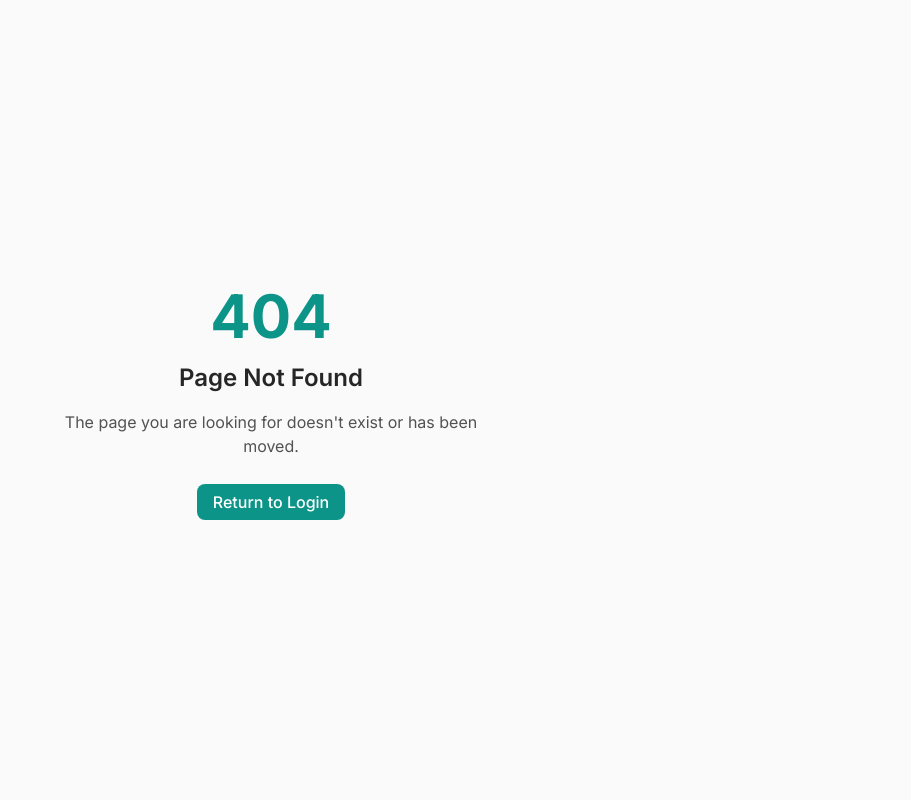
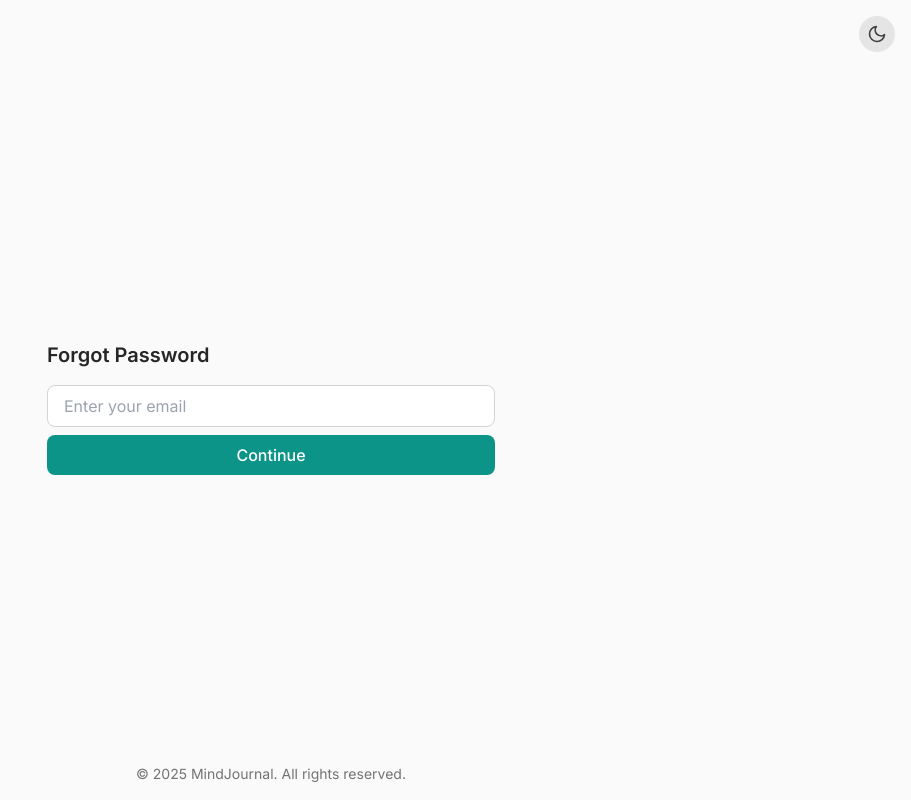
Before and after one commit to utkhere797/MindJournal, a React (Vite) app: page /forgot-password in a window 1280 px wide. Before the commit this address had no page. Shown: the whole page, without its empty margins (369-1280 px from the left). Built offline with nearby package versions, Linux system fonts and the light colour scheme; a web font is replaced by a local one.

Commit message:
Added forgot password flow

```diff
--- a/src/App.jsx
+++ b/src/App.jsx
@@ -19,6 +19,8 @@ import Settings from './pages/Settings'
 import Login from './pages/Login'
 import Register from './pages/Register'
 import NotFound from './pages/NotFound'
+import ForgotPassword from './pages/ForgotPassword'
+import ResetPassword from './pages/ResetPassword'
 const ProtectedRoute = ({ children }) => {
   const { user } = useAuth()
 
@@ -46,6 +48,8 @@ function App() {
       <Route path="/" element={<AuthLayout />}>
         <Route path="login" element={<Login />} />
         <Route path="register" element={<Register />} />
+        <Route path="forgot-password" element={<ForgotPassword/>}/>
+        <Route path="reset-password" element={<ResetPassword/>}/>
       </Route>
 
       {/* Protected routes */}
--- /dev/null
+++ b/src/pages/ForgotPassword.jsx
@@ -0,0 +1,43 @@
+import { useState } from "react";
+import { useNavigate } from "react-router-dom";
+
+const ForgotPassword = () => {
+  const [email, setEmail] = useState("");
+  const [error, setError] = useState("");
+  const navigate = useNavigate();
+
+  const handleSubmit = (e) => {
+    e.preventDefault();
+
+    const storedUsers = JSON.parse(localStorage.getItem("users")) || [];
+    const userExists = storedUsers.find((u) => u.email === email);
+
+    if (userExists) {
+      navigate(`/reset-password?email=${encodeURIComponent(email)}`);
+    } else {
+      setError("Email not found. Please check again.");
+    }
+  };
+
+  return (
+    <div>
+      <h2 className="text-xl font-semibold mb-4">Forgot Password</h2>
+      <form onSubmit={handleSubmit}>
+        <input
+          type="email"
+          placeholder="Enter your email"
+          className="input w-full mb-2"
+          value={email}
+          onChange={(e) => setEmail(e.target.value)}
+          required
+        />
+        {error && <p className="text-red-500 text-sm">{error}</p>}
+        <button type="submit" className="btn btn-primary w-full">
+          Continue
+        </button>
+      </form>
+    </div>
+  );
+};
+
+export default ForgotPassword;
--- a/src/pages/Login.jsx
+++ b/src/pages/Login.jsx
@@ -28,8 +28,12 @@ const Login = () => {
   return (
     <div className="card p-6 w-full animate-fadeIn">
       <div className="text-center mb-6">
-        <h1 className="text-2xl font-bold text-neutral-900 dark:text-white mb-2">Welcome Back</h1>
-        <p className="text-neutral-600 dark:text-neutral-400">Sign in to your MindJournal account</p>
+        <h1 className="text-2xl font-bold text-neutral-900 dark:text-white mb-2">
+          Welcome Back
+        </h1>
+        <p className="text-neutral-600 dark:text-neutral-400">
+          Sign in to your MindJournal account
+        </p>
       </div>
 
       {error && (
@@ -40,7 +44,10 @@ const Login = () => {
 
       <form onSubmit={handleSubmit} className="space-y-4">
         <div>
-          <label htmlFor="email" className="block text-sm font-medium text-neutral-700 dark:text-neutral-300 mb-1">
+          <label
+            htmlFor="email"
+            className="block text-sm font-medium text-neutral-700 dark:text-neutral-300 mb-1"
+          >
             Email
           </label>
           <div className="relative">
@@ -60,7 +67,10 @@ const Login = () => {
         </div>
 
         <div>
-          <label htmlFor="password" className="block text-sm font-medium text-neutral-700 dark:text-neutral-300 mb-1">
+          <label
+            htmlFor="password"
+            className="block text-sm font-medium text-neutral-700 dark:text-neutral-300 mb-1"
+          >
             Password
           </label>
           <div className="relative">
@@ -78,24 +88,35 @@ const Login = () => {
             />
           </div>
         </div>
+        <div className="text-right text-sm">
+          <Link
+            to="/forgot-password"
+            className="text-primary-600 dark:text-primary-400 hover:underline"
+          >
+            Forgot Password?
+          </Link>
+        </div>
 
         <button
           type="submit"
           disabled={loading}
           className="btn btn-primary w-full"
         >
-          {loading ? 'Signing in...' : 'Sign in'}
+          {loading ? "Signing in..." : "Sign in"}
         </button>
       </form>
 
       <div className="mt-6 text-center text-sm text-neutral-600 dark:text-neutral-400">
-        Don't have an account?{' '}
-        <Link to="/register" className="font-medium text-primary-600 dark:text-primary-400 hover:text-primary-500">
+        Don't have an account?{" "}
+        <Link
+          to="/register"
+          className="font-medium text-primary-600 dark:text-primary-400 hover:text-primary-500"
+        >
           Create an account
         </Link>
       </div>
     </div>
-  )
+  );
 }
 
 export default Login
--- /dev/null
+++ b/src/pages/ResetPassword.jsx
@@ -0,0 +1,65 @@
+import { useState, useEffect } from "react";
+import { useNavigate, useSearchParams } from "react-router-dom";
+
+const ResetPassword = () => {
+  const [searchParams] = useSearchParams();
+  const navigate = useNavigate();
+  const [newPassword, setNewPassword] = useState("");
+  const [email, setEmail] = useState("");
+  const [error, setError] = useState("");
+  const [success, setSuccess] = useState(false);
+
+  useEffect(() => {
+    const emailFromQuery = searchParams.get("email");
+    if (!emailFromQuery) {
+      navigate("/forgot-password");
+    } else {
+      setEmail(emailFromQuery);
+    }
+  }, [navigate, searchParams]);
+
+  const handleReset = (e) => {
+    e.preventDefault();
+
+    const storedUsers = JSON.parse(localStorage.getItem("users")) || [];
+    const userIndex = storedUsers.findIndex((u) => u.email === email);
+
+    if (userIndex === -1) {
+      setError("User not found.");
+      return;
+    }
+
+    storedUsers[userIndex].password = newPassword;
+    localStorage.setItem("users", JSON.stringify(storedUsers));
+
+    setSuccess(true);
+    setTimeout(() => navigate("/login"), 1500);
+  };
+
+  return (
+    <div>
+      <h2 className="text-xl font-semibold mb-4">Reset Password</h2>
+      <form onSubmit={handleReset}>
+        <input
+          type="password"
+          placeholder="Enter new password"
+          className="input w-full mb-2"
+          value={newPassword}
+          onChange={(e) => setNewPassword(e.target.value)}
+          required
+        />
+        {error && <p className="text-red-500 text-sm">{error}</p>}
+        {success && (
+          <p className="text-green-500 text-sm">
+            Password updated! Redirecting...
+          </p>
+        )}
+        <button type="submit" className="btn btn-primary w-full">
+          Reset Password
+        </button>
+      </form>
+    </div>
+  );
+};
+
+export default ResetPassword;
```
